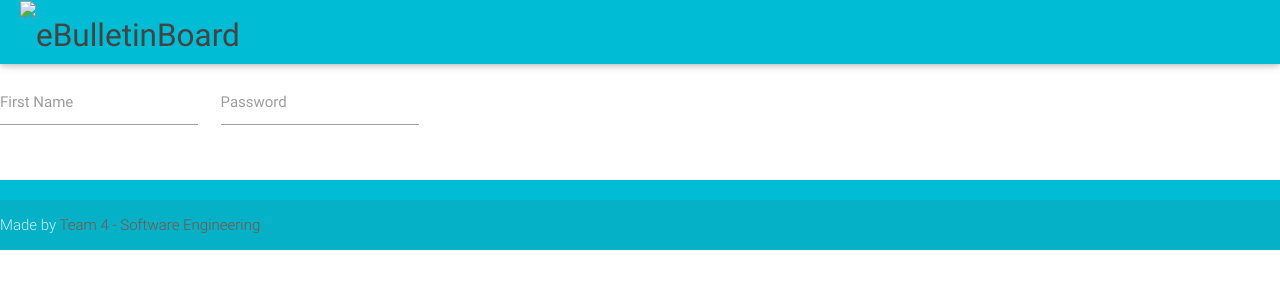
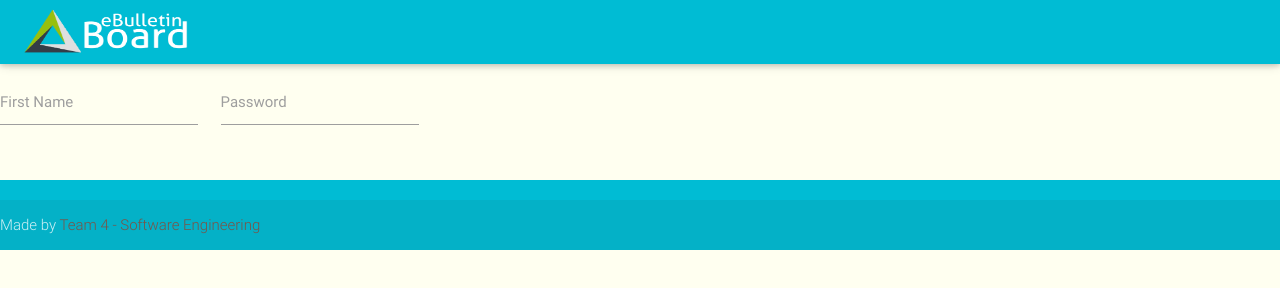
Before and after one commit to rishabht1/eBulletinBoard, a plain HTML site: page ebb/login.html in a window 1280 px wide. Drawn offline with Linux system fonts and the light colour scheme.

Commit message:
background

```diff
--- a/ebb/login.html
+++ b/ebb/login.html
@@ -14,7 +14,7 @@
 
 </head>
 
-<body>
+<body bgcolor="#fffff0">
 
 	<header id="header" class="page-topbar">
         <!-- start header nav-->
@@ -23,7 +23,7 @@
                 <div class="nav-wrapper">
 
                     <ul class="center">
-                      <li><h1 class="logo-wrapper"><a href="index.html" class="brand-logo darken-1"><img src="Logo.png" height="60px"alt="eBulletinBoard"></a> <span class="logo-text">Materialize</span></h1></li>
+                      <li><h1 class="logo-wrapper"><a href="index.html" class="brand-logo darken-1"><img src="Images/Logo.png" height="60px"alt="eBulletinBoard"></a> <span class="logo-text">Materialize</span></h1></li>
                     </ul>
                 </div>
             </nav>
```
Also changed, not shown: ebb/index.html (+1 -1 lines), ebb/personal.html (+2 -2 lines), ebb/specific.html (+1 -1 lines), ebb/specific_user.html (+1 -1 lines).
